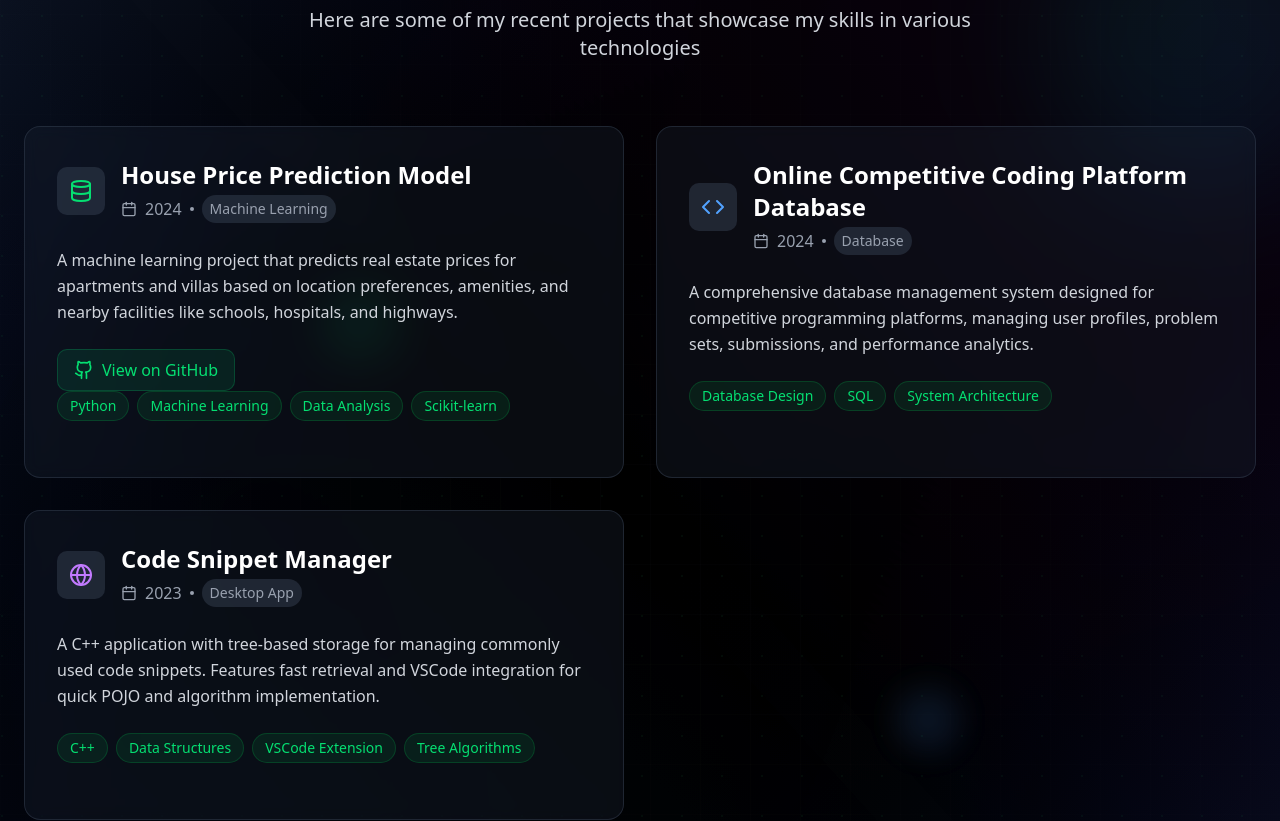
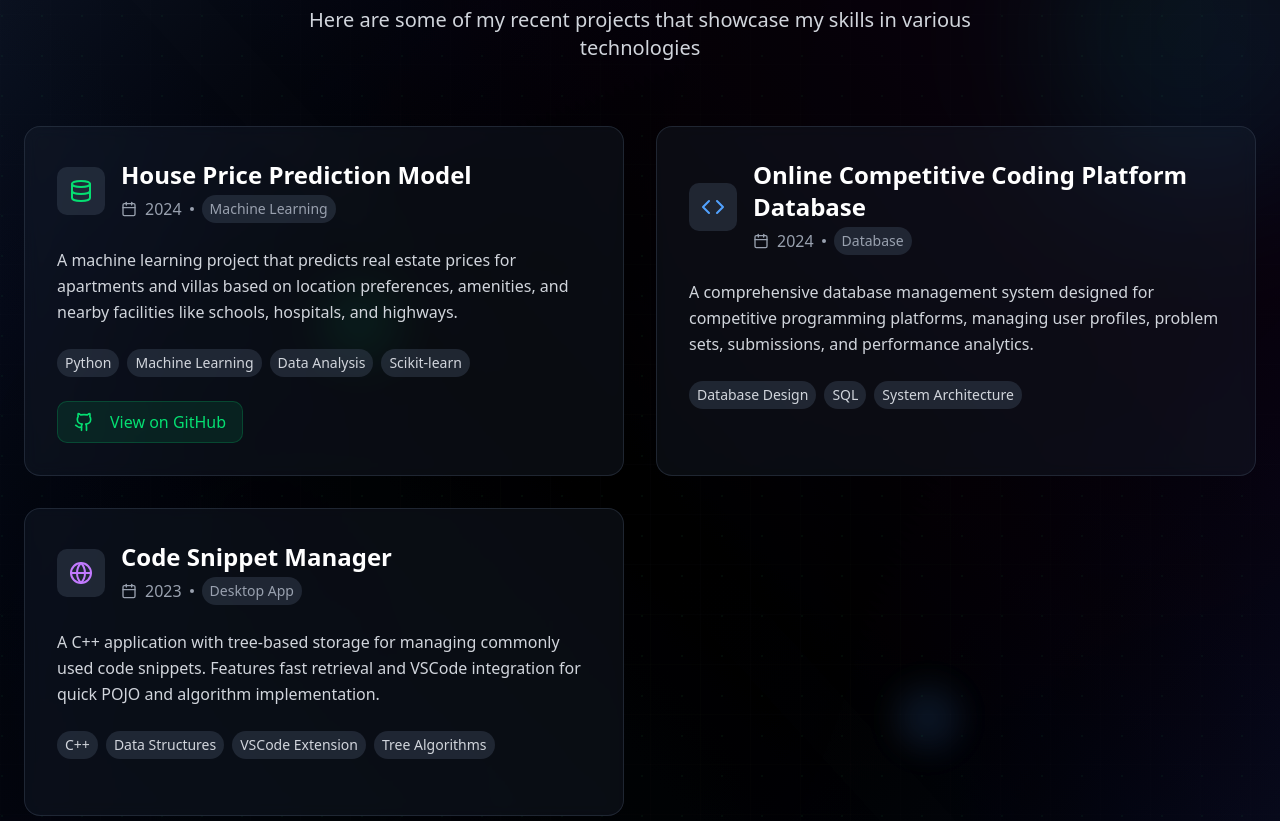
Before and after one commit to karthikraman30/portfolio, a React (Vite) app: page / in a window 1280 px wide. Shown: the part 1860-2681 px from the top of the page. Built offline with nearby package versions, Linux system fonts and the light colour scheme.

Commit message:
feat: Add GitHub button for House Price Prediction Model project

```diff
--- /dev/null
+++ b/src/components/ProjectCard.tsx
@@ -0,0 +1,80 @@
+import React from 'react';
+import { Calendar, Github } from 'lucide-react';
+
+interface ProjectCardProps {
+    title: string;
+    year: string;
+    description: string;
+    technologies: string[];
+    category: string;
+    githubUrl?: string;
+    icon: React.ReactNode;
+}
+
+const ProjectCard: React.FC<ProjectCardProps> = ({
+    title,
+    year,
+    description,
+    technologies,
+    category,
+    githubUrl,
+    icon
+}) => {
+    return (
+        <div className="group relative bg-gray-800/30 backdrop-blur-sm rounded-2xl p-8 border border-gray-700/50 hover:border-green-400/50 transition-all duration-500 hover:shadow-2xl hover:shadow-green-500/10 transform hover:-translate-y-2">
+            {/* Project Header */}
+            <div className="flex items-start justify-between mb-6">
+                <div className="flex items-center gap-4">
+                    <div className="p-3 bg-gray-700/50 rounded-lg group-hover:scale-110 transition-transform duration-300">
+                        {icon}
+                    </div>
+                    <div>
+                        <h3 className="text-2xl font-bold text-white group-hover:text-green-400 transition-colors duration-300">
+                            {title}
+                        </h3>
+                        <div className="flex items-center gap-2 text-gray-400 mt-1">
+                            <Calendar size={16} />
+                            <span>{year}</span>
+                            <span className="w-1 h-1 bg-gray-400 rounded-full"></span>
+                            <span className="text-sm px-2 py-1 bg-gray-700/50 rounded-full">{category}</span>
+                        </div>
+                    </div>
+                </div>
+            </div>
+
+            {/* Project Description */}
+            <p className="text-gray-300 leading-relaxed mb-6 group-hover:text-white transition-colors duration-300">
+                {description}
+            </p>
+
+            {/* Technologies */}
+            <div className="flex flex-wrap gap-2 mb-6">
+                {technologies.map((tech, techIndex) => (
+                    <span
+                        key={techIndex}
+                        className="text-sm px-2 py-1 bg-gray-700/50 rounded-full text-gray-300 hover:bg-gray-700/70 hover:text-white transition-colors duration-300"
+                    >
+                        {tech}
+                    </span>
+                ))}
+            </div>
+
+            {/* GitHub Link */}
+            {githubUrl && (
+                <div className="mt-4">
+                    <a
+                        href={githubUrl}
+                        target="_blank"
+                        rel="noopener noreferrer"
+                        className="inline-flex items-center gap-2 px-4 py-2 rounded-lg bg-green-400/10 hover:bg-green-400/20 transition-all duration-300 text-green-400 hover:text-white border border-green-400/20 hover:border-green-400/40"
+                    >
+                        <Github size={20} />
+                        <span>View on GitHub</span>
+                    </a>
+                </div>
+            )}
+        </div>
+    );
+};
+
+export default ProjectCard;
--- a/src/sections/project.tsx
+++ b/src/sections/project.tsx
@@ -8,9 +8,12 @@ const ProjectSection: React.FC = () => {
             year: "2024",
             description: "A machine learning project that predicts real estate prices for apartments and villas based on location preferences, amenities, and nearby facilities like schools, hospitals, and highways.",
             technologies: ["Python", "Machine Learning", "Data Analysis", "Scikit-learn"],
-            githubUrl: "https://github.com/karthikraman30/house-price-prediction",
             category: "Machine Learning",
             featured: true,
+            github: {
+                url: "https://github.com/karthikraman30/california-house-price-prediction.git",
+                label: "View on GitHub"
+            },
             icon: <Database className="text-green-400" size={24} />
         },
         {
@@ -94,35 +97,37 @@ const ProjectSection: React.FC = () => {
                             </div>
 
                             {/* Project Description */}
-                            <p className="text-gray-300 leading-relaxed mb-6 group-hover:text-white transition-colors duration-300">
+                            <div className="space-y-6">
+                                <p className="text-gray-300 leading-relaxed group-hover:text-white transition-colors duration-300">
                                     {project.description}
                                 </p>
-
-                            {/* GitHub Link */}
-                            {project.githubUrl && (
-                                <div className="mt-4">
-                                    <a
-                                        href={project.githubUrl}
-                                        target="_blank"
-                                        rel="noopener noreferrer"
-                                        className="inline-flex items-center gap-2 px-4 py-2 rounded-lg bg-green-400/10 hover:bg-green-400/20 transition-all duration-300 text-green-400 hover:text-white border border-green-400/20 hover:border-green-400/40"
-                                    >
-                                        <Github size={20} />
-                                        <span>View on GitHub</span>
-                                    </a>
-                                </div>
-                            )}
 
                                 {/* Technologies */}
                                 <div className="flex flex-wrap gap-2 mb-6">
                                     {project.technologies.map((tech, techIndex) => (
                                         <span
                                             key={techIndex}
-                                        className="px-3 py-1 bg-green-500/10 text-green-400 rounded-full text-sm font-medium border border-green-500/20 hover:bg-green-500/20 transition-colors duration-300"
+                                            className="text-sm px-2 py-1 bg-gray-700/50 rounded-full text-gray-300 hover:bg-gray-700/70 hover:text-white transition-colors duration-300"
                                         >
                                             {tech}
                                         </span>
                                     ))}
+                                </div>
+
+                                {/* GitHub Link */}
+                                {project.github && (
+                                    <div className="mt-4">
+                                        <a
+                                            href={project.github.url}
+                                            target="_blank"
+                                            rel="noopener noreferrer"
+                                            className="inline-flex items-center gap-2 px-4 py-2 rounded-lg bg-green-400/10 hover:bg-green-400/20 transition-all duration-300 text-green-400 hover:text-white border border-green-400/20 hover:border-green-400/40"
+                                        >
+                                            <Github size={20} />
+                                            <span className="ml-2">{project.github.label}</span>
+                                        </a>
+                                    </div>
+                                )}
                             </div>
 
                             {/* Hover effect overlay */}
```
Lines whose indentation alone changed are shown as unchanged.
